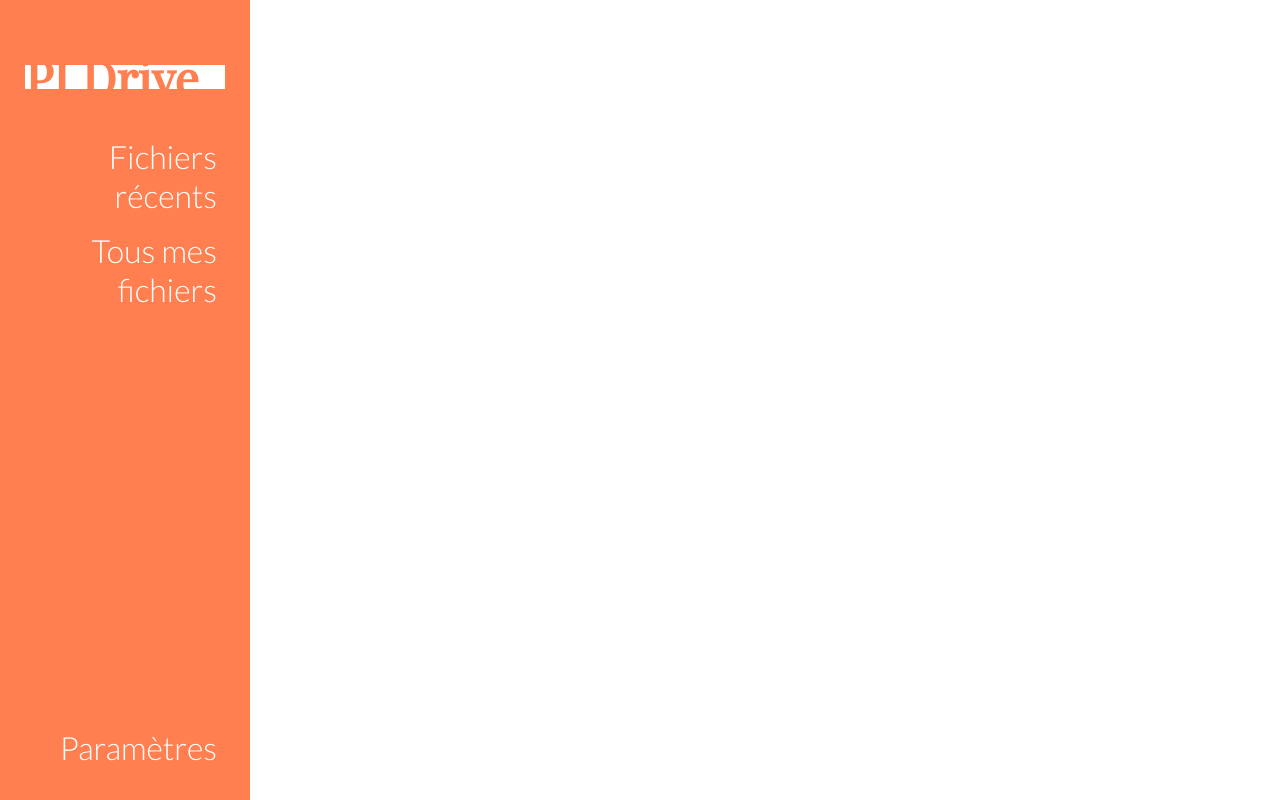
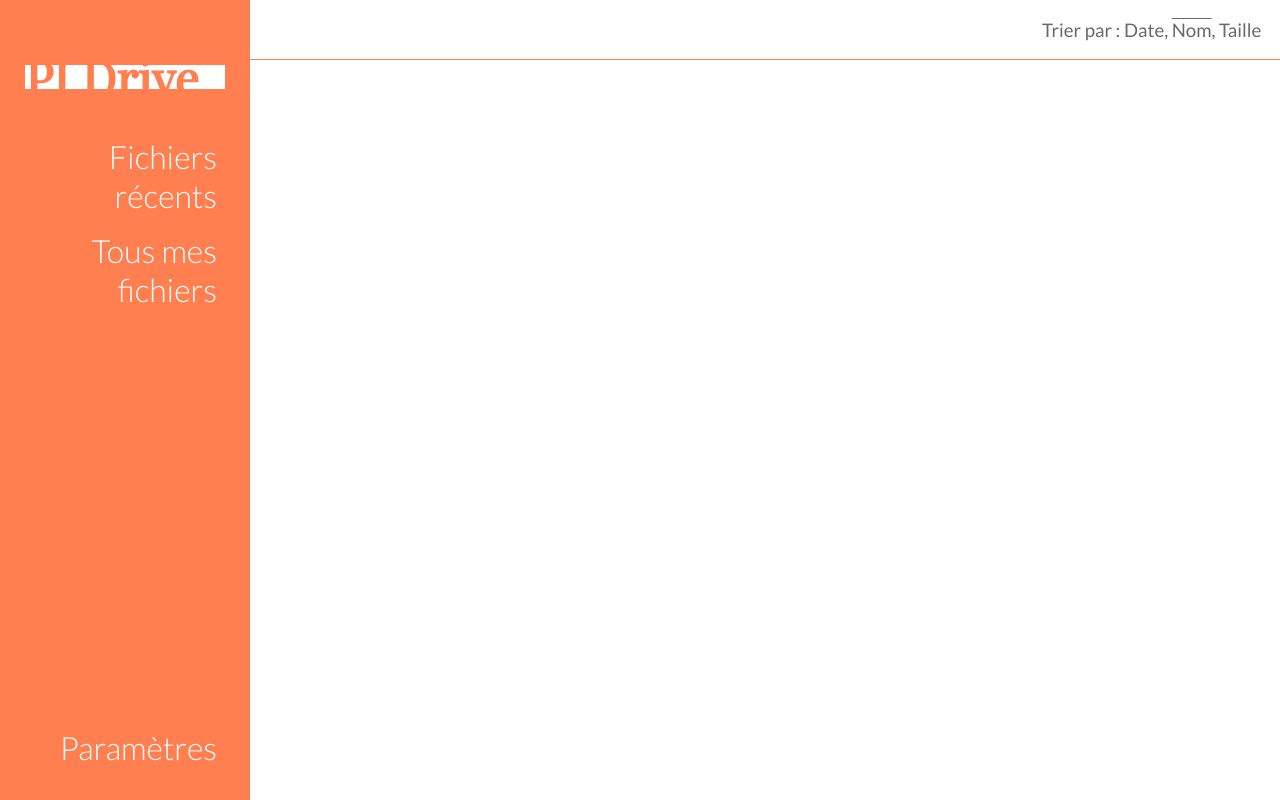
Before and after one commit to edpiburkhart/PIveDesign, a plain HTML site: page index.html in a window 1280 px wide. Drawn offline with nearby package versions, Linux system fonts and the light colour scheme.

Commit message:
Explorer Settings

```diff
--- a/index.html
+++ b/index.html
@@ -13,5 +13,11 @@
                 <a href="#" class="bottomlink">Paramètres</a>
             </div>
         </nav>
+
+        <div class="container">
+            <div class="explorersettings">Trier par : <a href="#">Date</a>,
+                <a href="#" class="active up">Nom</a>, <a href="#">Taille</a></div>
+            <div class="explorer"></div>
+        </div>
     </body>
 </html>
--- a/main.css
+++ b/main.css
@@ -12,6 +12,7 @@ body {
     font-family: 'Lato', Arial, sans-serif;
     font-weight: 300;
     font-size: 2em;
+    color: dimgray;
 }
 
 nav {
@@ -22,10 +23,11 @@ nav {
     padding: 25px;
     width: 200px;
     background-color: coral;
+    color: white;
 }
 
 nav a {
-    color: white;
+    color: inherit;
     text-decoration: none;
     display: block;
     text-align: right;
@@ -46,3 +48,36 @@ nav a:hover {
     background-color: white;
     color: coral;
 }
+
+.container {
+    position: fixed;
+    top: 0;
+    left: 250px;
+    right: 0;
+    bottom: 0;
+}
+
+.explorersettings {
+    font-size: 14pt;
+    font-weight: 400;
+    padding: 1em;
+    text-align: right;
+    border-bottom: solid .1em coral;
+}
+
+.explorersettings a {
+    color: inherit;
+    text-decoration: none;
+}
+
+.explorersettings a:hover {
+    text-decoration: underline;
+}
+
+.explorersettings a.active.up {
+    text-decoration: overline;
+}
+
+.explorersettings a.active.down {
+    text-decoration: underline;
+}
```
